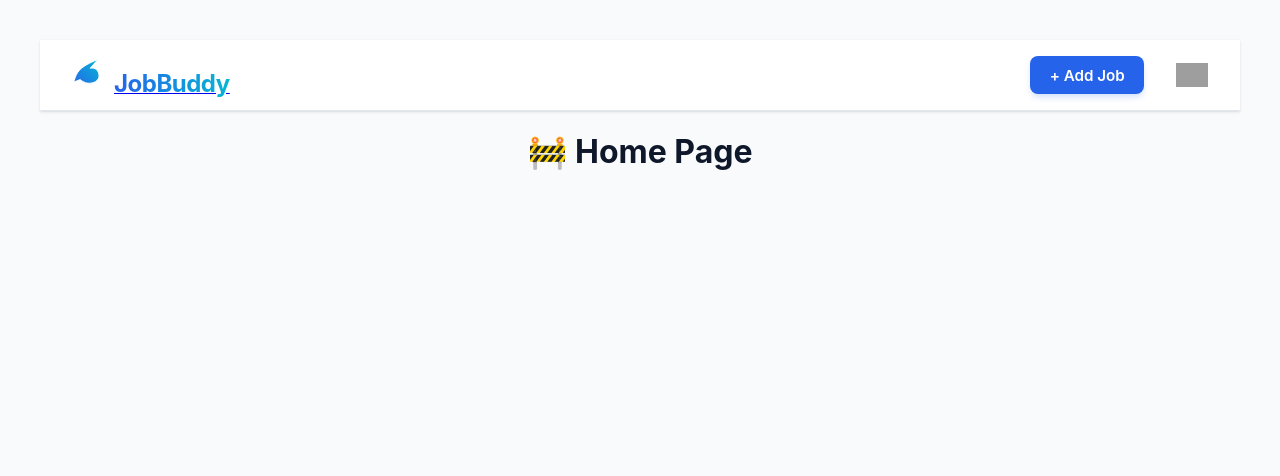
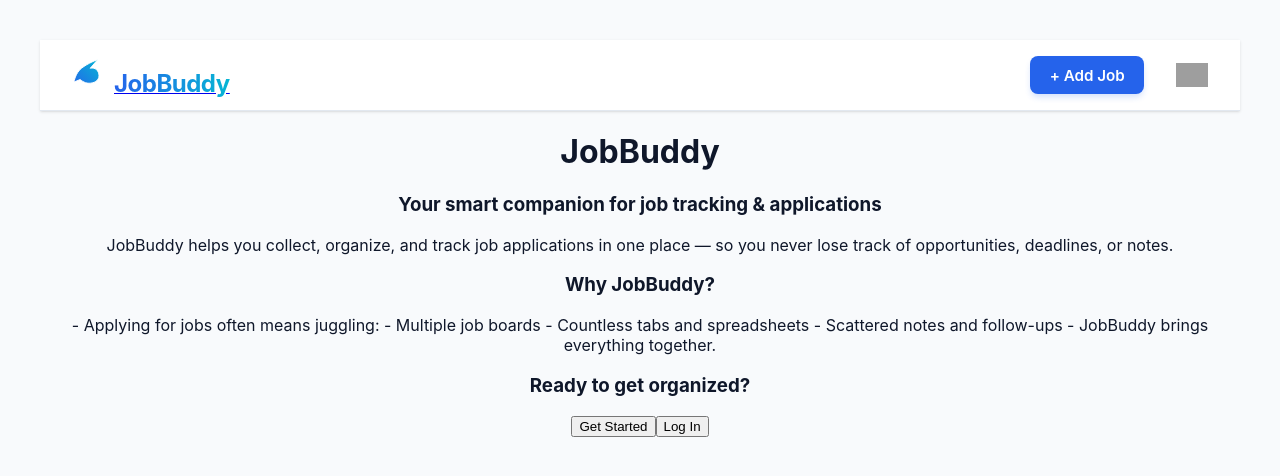
Before and after one commit to shuwangs/JobBuddy, a React app in the folder frontend/: page / in a window 1280 px wide. Shown: the top 476 px of the page. Built offline with nearby package versions, Linux system fonts and the light colour scheme; grey boxes are pictures that could not be loaded; the HTML template or start-up script is replaced by a standard one.

Commit message:
feat: add a landingpage

```diff
--- a/frontend/src/App.jsx
+++ b/frontend/src/App.jsx
@@ -1,12 +1,12 @@
 import React from 'react';
-
 import {Routes, Route } from 'react-router-dom';
 import './App.css';
 import Navbar from './components/Navbar';
 import Dashboard from './pages/Dashboard';
 import Login from './pages/Login';
 import Signup from './pages/Signup';
-import AddJob from './pages/AddJob'
+import AddJob from './pages/AddJob';
+import Landing from './pages/LandingPage';
 
 function App() {
 
@@ -15,7 +15,7 @@ function App() {
       <Navbar />
 
       <Routes>
-          <Route path="/" element={<h1 className="text-2xl">🚧 Home Page</h1>} />
+          <Route path="/" element={<Landing />} />
           <Route path="/dashboard" element={<Dashboard />} />
           <Route path="/add-job" element={<h1 className="text-2xl">🚧 Add Job Page</h1>} />
           <Route path='/login' element ={<Login />} />
--- /dev/null
+++ b/frontend/src/pages/LandingPage.jsx
@@ -0,0 +1,40 @@
+import React from "react";
+
+
+const LandingPage = () => {
+
+    return (
+        <div>
+            <div>
+                <h1>JobBuddy</h1>
+                <h3>Your smart companion for job tracking & applications</h3>
+
+                <p>JobBuddy helps you collect, organize, and track job applications
+                in one place — so you never lose track of opportunities, deadlines, or notes.</p>
+
+            </div>
+
+            <div>
+                <h3>Why JobBuddy?</h3>
+                - Applying for jobs often means juggling:
+
+                - Multiple job boards
+
+                - Countless tabs and spreadsheets
+
+                - Scattered notes and follow-ups
+
+                - JobBuddy brings everything together.
+            </div>
+
+            <div>
+                <h3>Ready to get organized?</h3>
+                <button>Get Started</button>
+                <button> Log In</button>
+            </div>
+
+        </div>
+    )
+}
+
+export default LandingPage;
```
